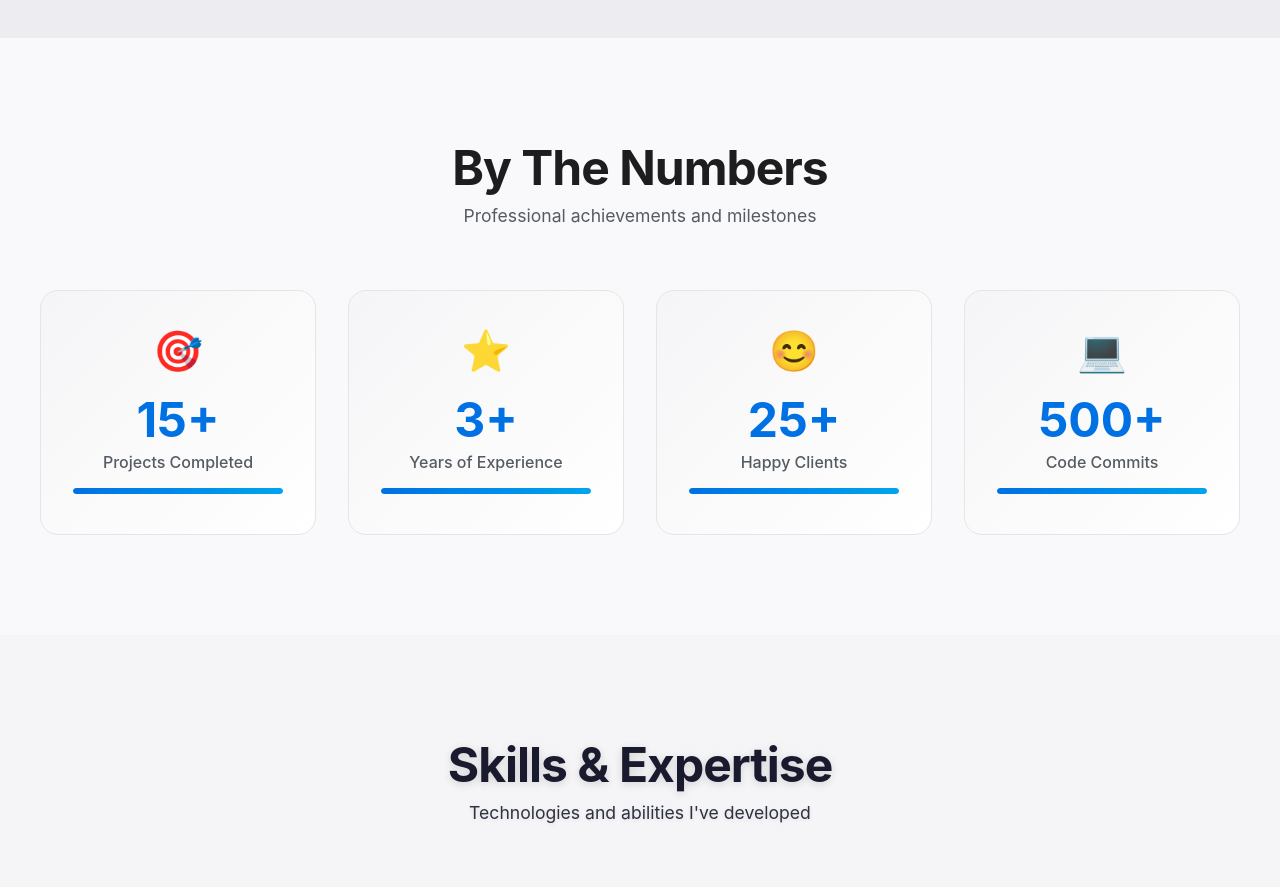
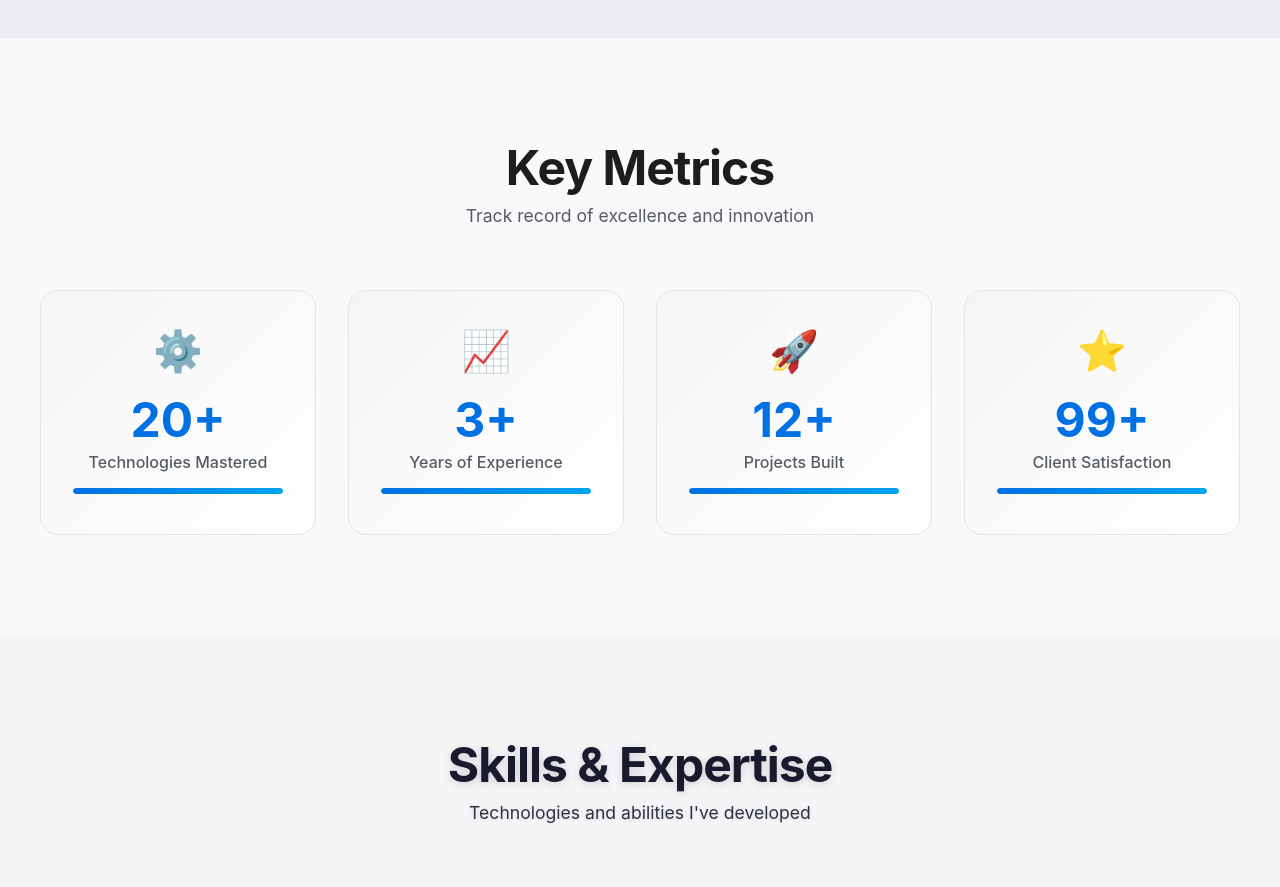
Before and after one commit to Napat-hi/Web-Resume, a React (Vite) app: page / in a window 1280 px wide. Shown: the part 1740-2627 px from the top of the page. Built offline with nearby package versions, Linux system fonts and the light colour scheme.

Commit message:
redesign stats section

```diff
--- a/src/components/Stats/Stats.jsx
+++ b/src/components/Stats/Stats.jsx
@@ -3,10 +3,10 @@ import './Stats.css'
 
 function Stats() {
   const [stats, setStats] = useState([
-    { label: 'Projects Completed', value: 0, target: 15, icon: '🎯' },
-    { label: 'Years of Experience', value: 0, target: 3, icon: '⭐' },
-    { label: 'Happy Clients', value: 0, target: 25, icon: '😊' },
-    { label: 'Code Commits', value: 0, target: 500, icon: '💻' }
+    { label: 'Technologies Mastered', value: 0, target: 20, icon: '⚙️' },
+    { label: 'Years of Experience', value: 0, target: 3, icon: '📈' },
+    { label: 'Projects Built', value: 0, target: 12, icon: '🚀' },
+    { label: 'Client Satisfaction', value: 0, target: 99, icon: '⭐' }
   ])
 
   useEffect(() => {
@@ -32,8 +32,8 @@ function Stats() {
     <section className="stats-section">
       <div className="stats-container">
         <div className="stats-header">
-          <h2>By The Numbers</h2>
-          <p>Professional achievements and milestones</p>
+          <h2>Key Metrics</h2>
+          <p>Track record of excellence and innovation</p>
         </div>
 
         <div className="stats-grid">
```
